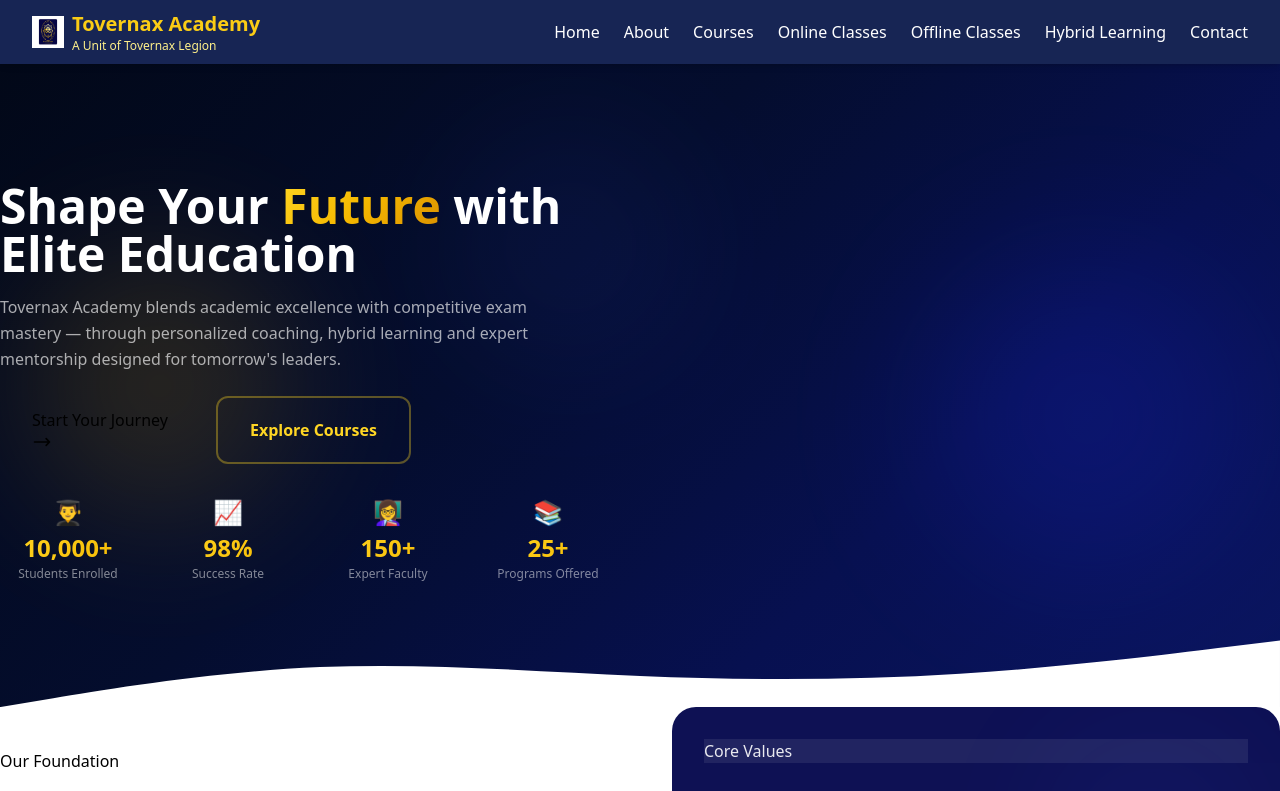
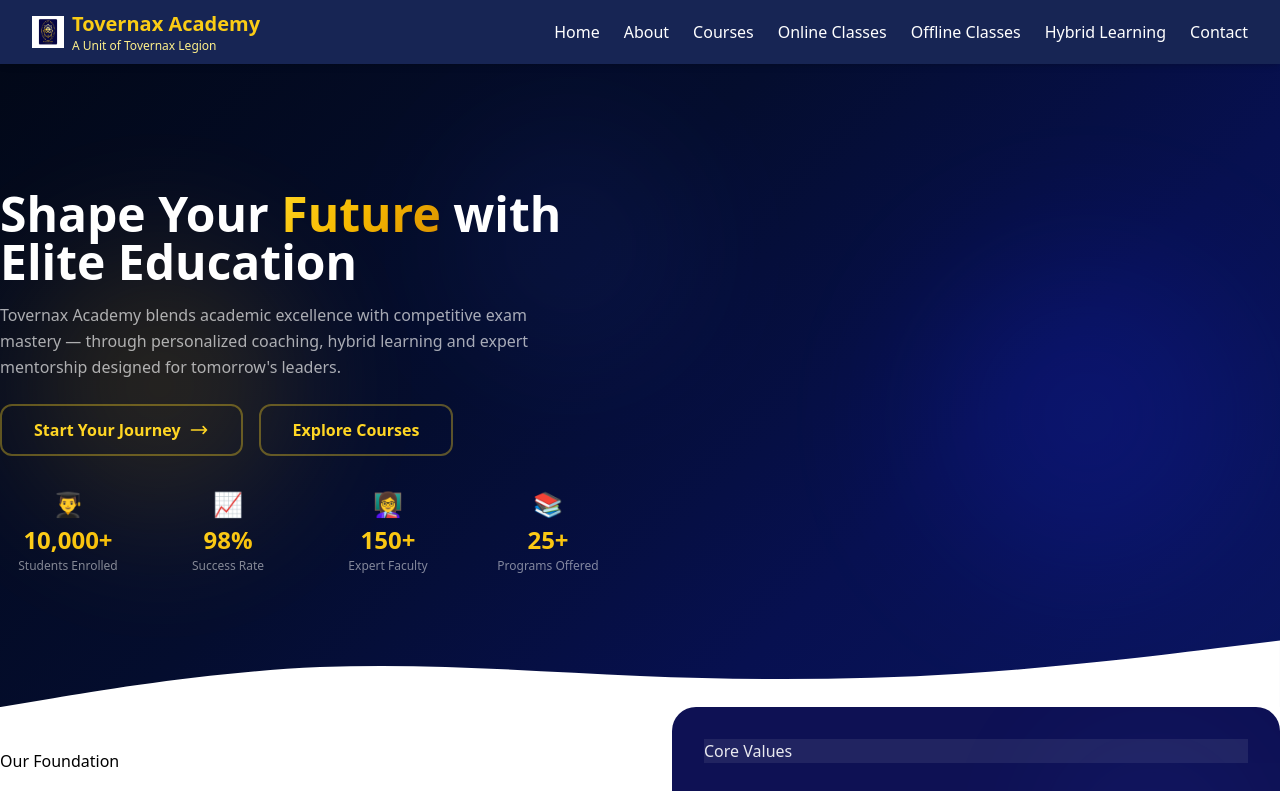
Before and after one commit to TovernaxLegion/Tovernax-Legion, a Next.js app: page / in a window 1280 px wide. Shown: the top 791 px of the page. Built offline with nearby package versions, Linux system fonts and the light colour scheme.

Commit message:
Refactor CTA button in HeroSection component
Updated CTA button styles and hover effects for better user experience.

```diff
--- a/src/components/sections/HeroSection.tsx
+++ b/src/components/sections/HeroSection.tsx
@@ -59,9 +59,24 @@ export function HeroSection() {
               tomorrow's leaders.
             </p>
 
-            {/* CTA Buttons */}
+          {/* CTA Buttons */}
             <div className="flex flex-wrap gap-4 mb-8 animate-fade-up animate-delay-300">
-              <Link href="/admissions" className="btn-gold text-base px-8 py-3">
+              <Link
+                href="/admissions"
+                className="inline-flex items-center gap-2 px-8 py-3 rounded-xl font-semibold text-base transition-all duration-300"
+                style={{
+                  color: "#ffd624",
+                  border: "2px solid rgba(255, 214, 36, 0.35)",
+                }}
+                onMouseEnter={(e) => {
+                  (e.currentTarget as HTMLAnchorElement).style.borderColor = "rgba(255,214,36,0.7)";
+                  (e.currentTarget as HTMLAnchorElement).style.background = "rgba(255,214,36,0.06)";
+                }}
+                onMouseLeave={(e) => {
+                  (e.currentTarget as HTMLAnchorElement).style.borderColor = "rgba(255,214,36,0.35)";
+                  (e.currentTarget as HTMLAnchorElement).style.background = "transparent";
+                }}
+              >
                 Start Your Journey
                 <svg className="w-5 h-5" fill="none" viewBox="0 0 24 24" stroke="currentColor">
                   <path strokeLinecap="round" strokeLinejoin="round" strokeWidth={2} d="M17 8l4 4m0 0l-4 4m4-4H3" />
```
